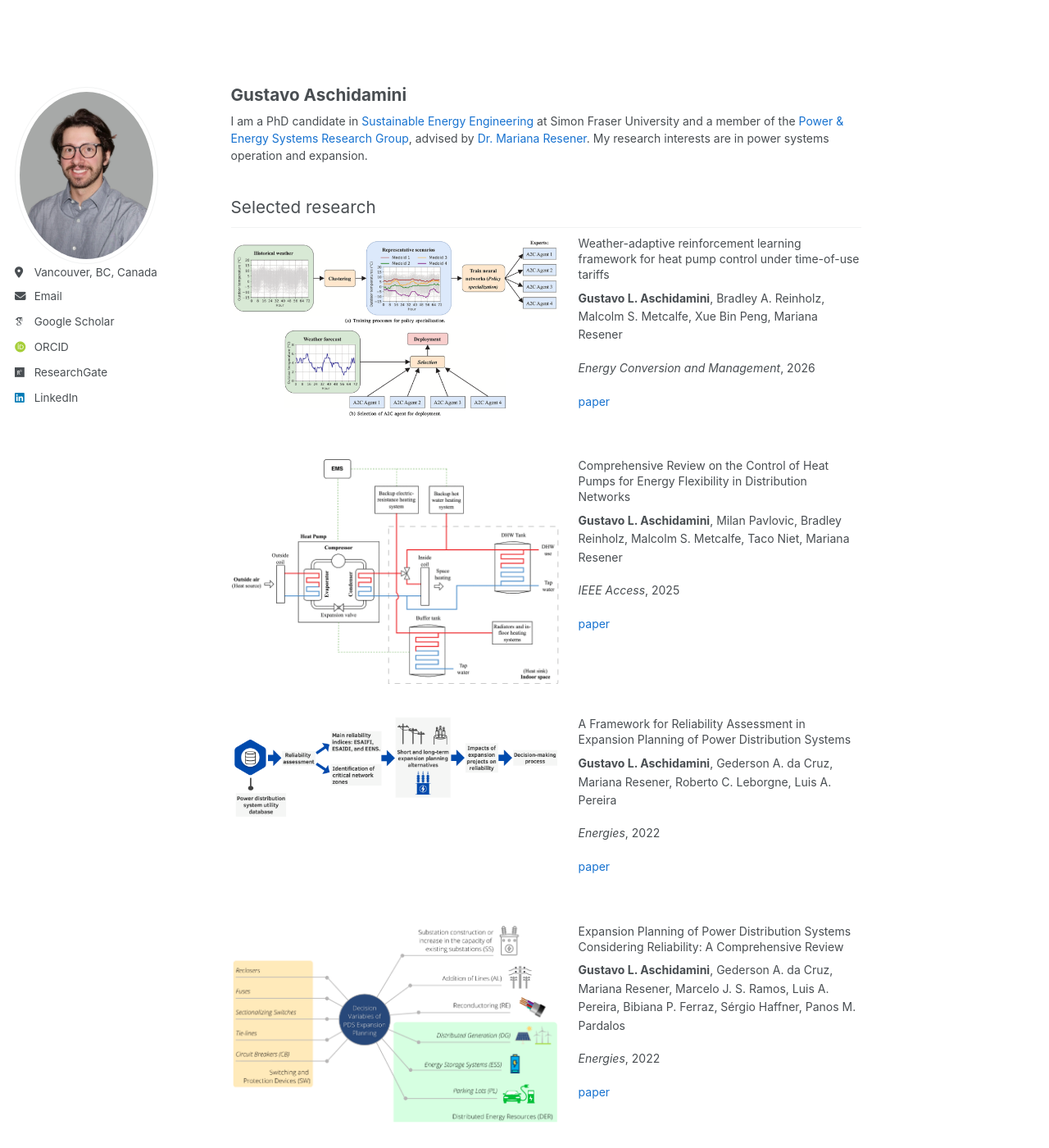
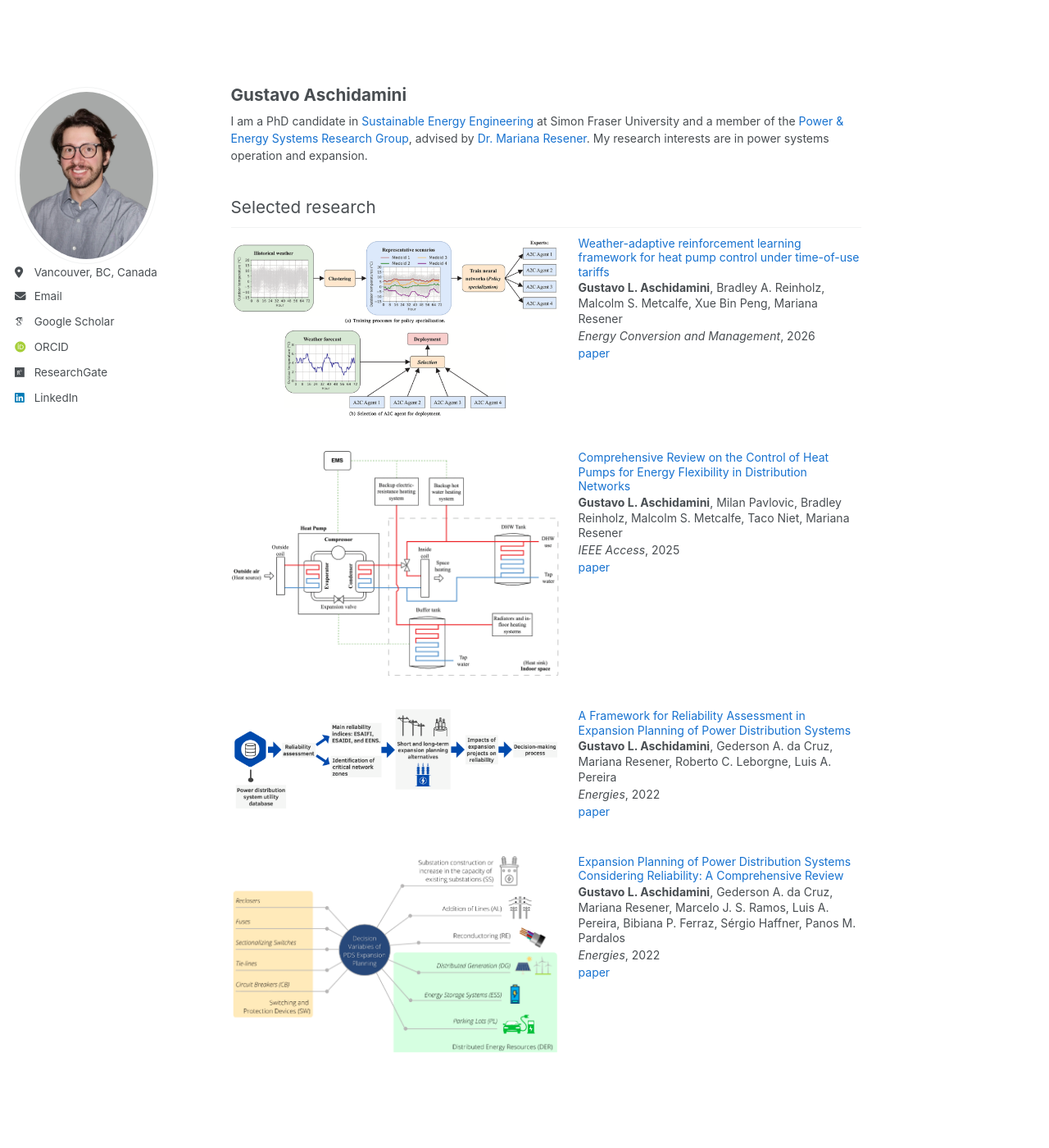
Before and after one commit to gaschidamini/gaschidamini.github.io, a Jekyll site: the page built from _pages/about.md, in a window 1280 px wide and 1400 px high. Shown: the whole window at 82% size. Built offline with Jekyll 4.4.1, drawn with Linux system fonts in a browser that asks for light colours; some web fonts are replaced.

Commit message:
Link paper titles; tighten publication block spacing
- Wrap each paper title in its paper link (blue, non-bold, red hover)
- Tighten spacing between title/authors/venue/paper to 2px, set via
  .research-content > p so it overrides the theme's 1.3em paragraph
  margin

Co-Authored-By: Claude Opus 4.8 <noreply@anthropic.com>

```diff
--- a/_pages/about.md
+++ b/_pages/about.md
@@ -29,7 +29,7 @@ I am a PhD candidate in <a href="https://www.sfu.ca/fas/schools/sustainable-ener
 
   <div class="research-content">
     <h3>
-      Weather-adaptive reinforcement learning framework for heat pump control under time-of-use tariffs
+      <a href="https://www.sciencedirect.com/science/article/pii/S0196890426009842">Weather-adaptive reinforcement learning framework for heat pump control under time-of-use tariffs</a>
     </h3>
 
     <p class="research-authors">
@@ -54,7 +54,7 @@ I am a PhD candidate in <a href="https://www.sfu.ca/fas/schools/sustainable-ener
 
   <div class="research-content">
     <h3>
-      Comprehensive Review on the Control of Heat Pumps for Energy Flexibility in Distribution Networks
+      <a href="https://doi.org/10.1109/ACCESS.2025.3569761">Comprehensive Review on the Control of Heat Pumps for Energy Flexibility in Distribution Networks</a>
     </h3>
 
     <p class="research-authors">
@@ -79,7 +79,7 @@ I am a PhD candidate in <a href="https://www.sfu.ca/fas/schools/sustainable-ener
 
   <div class="research-content">
     <h3>
-      A Framework for Reliability Assessment in Expansion Planning of Power Distribution Systems
+      <a href="https://doi.org/10.3390/en15145073">A Framework for Reliability Assessment in Expansion Planning of Power Distribution Systems</a>
     </h3>
 
     <p class="research-authors">
@@ -104,7 +104,7 @@ I am a PhD candidate in <a href="https://www.sfu.ca/fas/schools/sustainable-ener
 
   <div class="research-content">
     <h3>
-      Expansion Planning of Power Distribution Systems Considering Reliability: A Comprehensive Review
+      <a href="https://doi.org/10.3390/en15062275">Expansion Planning of Power Distribution Systems Considering Reliability: A Comprehensive Review</a>
     </h3>
 
     <p class="research-authors">
--- a/assets/css/main.scss
+++ b/assets/css/main.scss
@@ -100,30 +100,16 @@
 }
 
 .research-content h3 {
-  margin-top: 0;
-  margin-bottom: 8px;
+  margin: 0 0 2px;
   font-size: 14px;
   font-weight: normal;
-  line-height: 1.35;
-}
-
-.research-authors {
-  margin: 0 0 8px 0;
-  font-size: 14px;
-}
-
-.research-venue {
-  margin: 0 0 12px 0;
-  font-size: 14px;
+  line-height: 1.25;
 }
 
 .research-content > p {
+  margin: 0 0 2px;
   font-size: 14px;
-  line-height: 1.6;
-}
-
-.research-links {
-  margin-top: 12px;
+  line-height: 1.35;
 }
 
 .research-links a {
```
